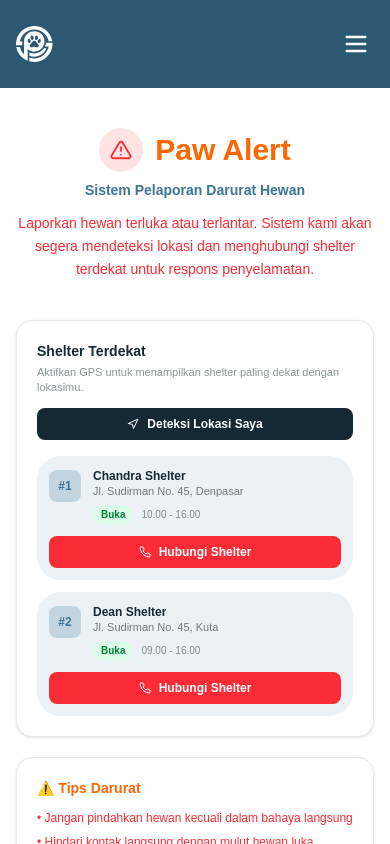
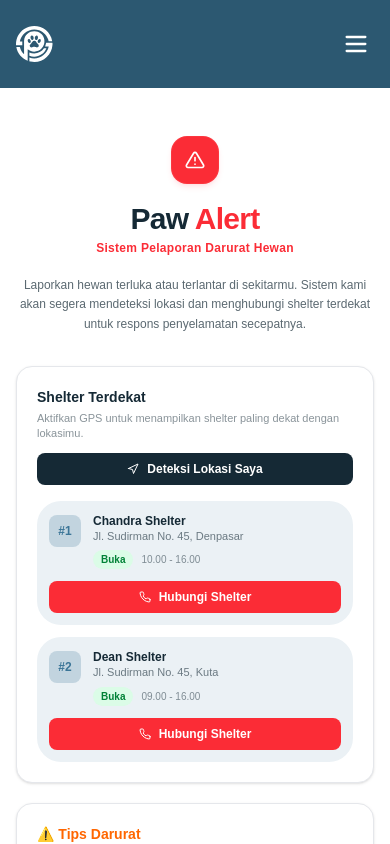
Before and after one commit to deandamanik/pawsphere-frontend, a React (Vite) app: page /paw-alert in a window 390 px wide. Shown: the top 844 px of the page. Built offline with nearby package versions, Linux system fonts and the light colour scheme.

Commit message:
feat: implement responsive and animated HeroHeader component

```diff
--- /dev/null
+++ b/src/components/paw-alert/HeroHeader.jsx
@@ -0,0 +1,67 @@
+import { motion } from 'framer-motion';
+import { FiAlertTriangle } from 'react-icons/fi';
+
+const HeroHeader = () => {
+  const containerVariants = {
+    hidden: { opacity: 0 },
+    visible: {
+      opacity: 1,
+      transition: {
+        staggerChildren: 0.08,
+        delayChildren: 0.02,
+      },
+    },
+  };
+
+  const itemVariants = {
+    hidden: { opacity: 0, y: 14 },
+    visible: {
+      opacity: 1,
+      y: 0,
+      transition: {
+        type: 'spring',
+        stiffness: 100,
+        damping: 20,
+      },
+    },
+  };
+
+  return (
+    <section className="relative overflow-hidden pt-12 pb-8 md:pt-16 md:pb-12 text-center px-4 max-w-4xl mx-auto">
+      <div className="absolute top-0 left-1/2 -translate-x-1/2 w-72 h-72 bg-linear-to-b from-red-50 to-brand-orange/5 rounded-full blur-3xl -z-10 pointer-events-none" />
+
+      <motion.div
+        variants={containerVariants}
+        initial="hidden"
+        animate="visible"
+        className="flex flex-col items-center"
+      >
+        <motion.div
+          variants={itemVariants}
+          className="flex flex-col sm:flex-row items-center justify-center gap-4 mb-5"
+        >
+          <div className="w-12 h-12 rounded-2xl bg-red-500 flex items-center justify-center shadow-md shadow-red-500/10 border border-red-400/20 shrink-0">
+            <FiAlertTriangle className="text-white text-xl md:text-2xl animate-pulse" />
+          </div>
+          <div className="text-center sm:text-left flex flex-col justify-center">
+            <h1 className="text-3xl md:text-4xl font-extrabold text-brand-blue-darker tracking-tight leading-tight">
+              Paw <span className="text-red-500">Alert</span>
+            </h1>
+            <p className="text-red-500 font-bold text-xs md:text-sm tracking-wide mt-0.5">
+              Sistem Pelaporan Darurat Hewan
+            </p>
+          </div>
+        </motion.div>
+        <motion.p
+          variants={itemVariants}
+          className="text-brand-blue-darker/70 text-xs md:text-sm lg:text-base max-w-xl md:max-w-2xl mx-auto leading-relaxed font-medium tracking-normal"
+        >
+          Laporkan hewan terluka atau terlantar di sekitarmu. Sistem kami akan segera
+          mendeteksi lokasi dan menghubungi shelter terdekat untuk respons penyelamatan secepatnya.
+        </motion.p>
+      </motion.div>
+    </section>
+  );
+};
+
+export default HeroHeader;
--- a/src/pages/paw-alert/Paw-alert.jsx
+++ b/src/pages/paw-alert/Paw-alert.jsx
@@ -1,7 +1,8 @@
 import { useState, useRef } from 'react';
 import { motion, AnimatePresence } from 'framer-motion';
-import { FiAlertTriangle, FiNavigation } from 'react-icons/fi';
+import { FiNavigation } from 'react-icons/fi';
 
+import HeroHeader from '../../components/paw-alert/HeroHeader';
 import ContactModal from '../../components/paw-alert/ContactModal';
 import ShelterCard from '../../components/paw-alert/ShelterCard';
 import EmergencyTips from '../../components/paw-alert/EmergencyTips';
@@ -97,21 +98,7 @@ const PawAlert = () => {
         )}
       </AnimatePresence>
 
-      <section className="py-10 text-center px-4">
-        <div className="flex items-center justify-center gap-3 mb-2">
-          <div className="w-11 h-11 rounded-full bg-red-100 flex items-center justify-center">
-            <FiAlertTriangle size={22} className="text-red-500" />
-          </div>
-          <h1 className="text-3xl font-bold text-brand-orange">Paw Alert</h1>
-        </div>
-        <p className="text-brand-blue-normal font-semibold text-sm mb-3">
-          Sistem Pelaporan Darurat Hewan
-        </p>
-        <p className="text-red-500 text-sm max-w-md mx-auto leading-relaxed">
-          Laporkan hewan terluka atau terlantar. Sistem kami akan segera mendeteksi lokasi dan
-          menghubungi shelter terdekat untuk respons penyelamatan.
-        </p>
-      </section>
+      <HeroHeader />
 
       <div className="max-w-5xl mx-auto px-4 sm:px-6 pb-16">
         <div className="grid grid-cols-1 lg:grid-cols-[280px_1fr] gap-6 items-start">
```
